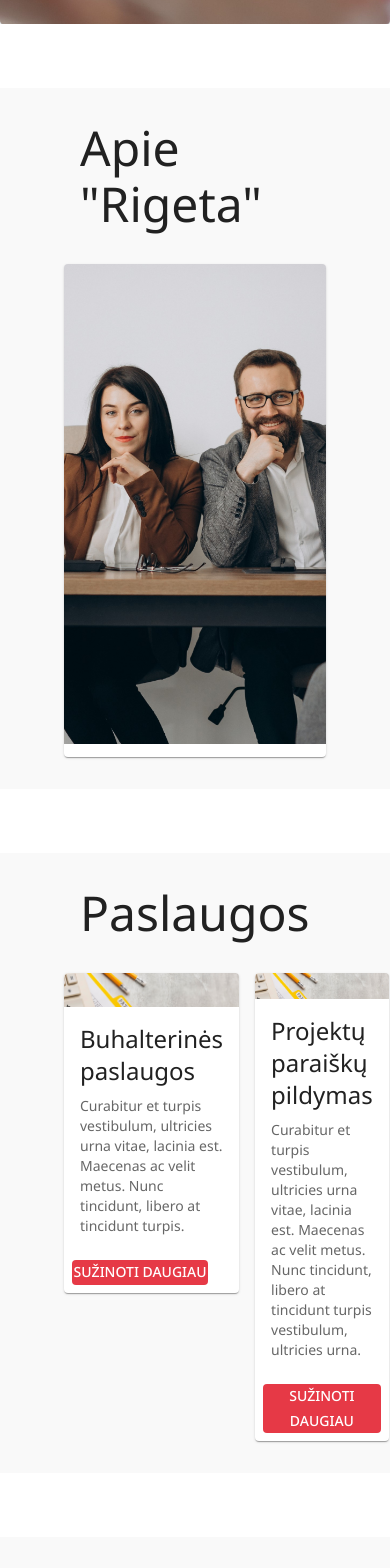
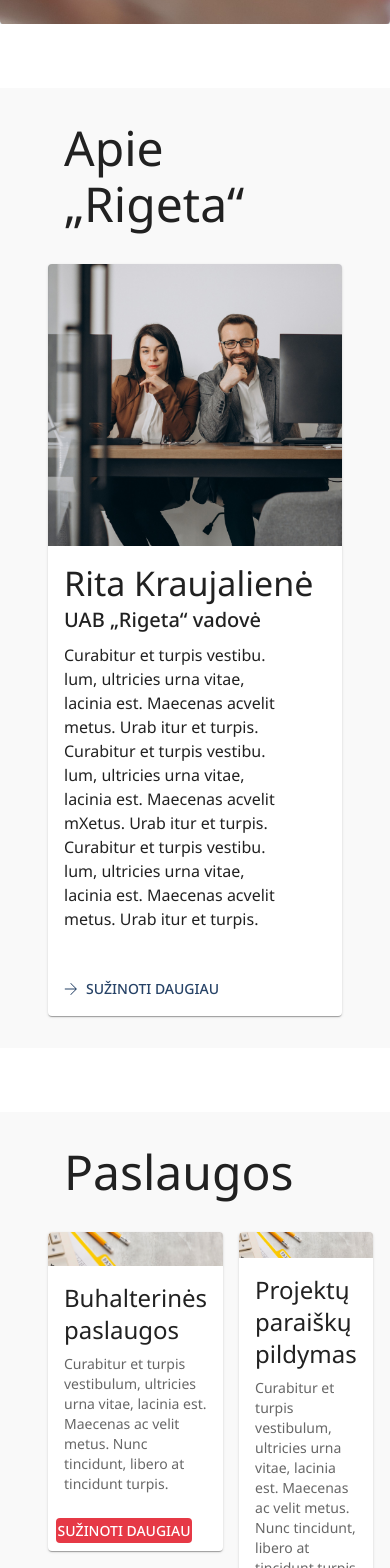
Before and after one commit to augutis44/rigetaSite, a React (Vite) app: page / in a window 390 px wide. Shown: the part 820-2388 px from the top of the page. Built offline with nearby package versions, Linux system fonts and the light colour scheme.

Commit message:
Redid About card and made it responsive

```diff
--- a/src/colorPalete.jsx
+++ b/src/colorPalete.jsx
@@ -13,6 +13,9 @@ const theme = createTheme({
     secondary: {
       main: '#F1FAEE'
     },
+    warning: {
+      main: '#E63946'
+    }
   },
   components: {
     MuiToolbar: {
--- a/src/components/AboutRigetaMain.jsx
+++ b/src/components/AboutRigetaMain.jsx
@@ -1,61 +1,69 @@
-import { Box, Button, Card, CardActions, CardContent, CardMedia, Grid, Typography } from "@mui/material";
+import { Box, Button, Card, CardActions, CardContent, CardMedia, Typography, useMediaQuery } from "@mui/material";
 import { SideBox } from "../helpers/StyledBox";
-import Buttons from "./Buttons";
+import { TfiArrowRight } from "react-icons/tfi";
+import { Link } from "react-router-dom";
+import { useTheme } from '@mui/material/styles';
 
 const AboutRigetaMain = () => {
+    const theme = useTheme();
+    const isDownLg = useMediaQuery(theme.breakpoints.down('lg'));
+    const isDownSm = useMediaQuery(theme.breakpoints.down('sm'));
+
     return (
         <SideBox>
-            <Box
-                sx={{
-                    align: 'center',
-                    margin: 'auto',
+            <Typography variant={isDownSm ? 'h3' : 'h2'} sx={{
+                marginLeft: '1rem',
+                marginBottom: '2rem',
+                fontWeight: '400'
             }}>
-
-                <Typography variant='h3' sx={{
-                    margin: '0rem 0rem 2rem 1rem'
-                }}>
-                    Apie "Rigeta"
+                Apie „Rigeta“
             </Typography>
             <Card sx={{
-                    maxWidth: '100%',
                 display: 'flex',
-                    flexDirection: 'row-reverse'
+                flexDirection: { xs: 'column', md: 'row-reverse' }//nuo maziausio xs rezio iki md maziausio rezio
             }}>
                 <CardMedia
-                        component="img"
-                        alt="green iguana"
-                        height="140"
-                        image="public\two-business-partners-working-together-office.jpg" sx={{
+                    component='img'
+                    alt='two people sitting in the office'
+                    image='public\two-business-partners-working-together-office.jpg' sx={{
                         maxHeight: '30rem',
-                            height: 'auto'
                     }}
                 />
-                    <Box >
-                        <CardContent sx={{
+                <Box sx={{
                     display: 'flex',
                     flexDirection: 'column',
+                    justifyContent: 'space-between'
                 }}>
-                            <Typography gutterBottom variant="h4" component="div">
+                    <CardContent sx={{
+                        minWidth: { xs: '100%', md: '50%' }
+                    }}>
+                        <Typography variant={isDownLg ? 'h4' : 'h3'}>
                             Rita Kraujalienė
                         </Typography>
-                            <Typography variant="h6">
-                                UAB “Rigeta” vadovė
+                        <Typography gutterBottom variant={isDownLg ? 'h6' : 'h5'} color="text.primary">
+                            UAB „Rigeta“ vadovė
                         </Typography>
-                            <Typography variant="body2" color="text.secondary">
+                        <Typography paragraph variant={isDownLg ? 'body1' : 'h6'} color="text.primary" sx={{
+                            marginRight: '3rem',
+                        }}>
                             Curabitur et turpis vestibu. lum, ultricies urna vitae, lacinia est.
                             Maecenas acvelit metus. Urab itur et turpis. Curabitur et turpis vestibu.
                             lum, ultricies urna vitae, lacinia est.
-                                Maecenas acvelit metus. Urab itur et turpis.
+                            Maecenas acvelit mXetus. Urab itur et turpis.
                             Curabitur et turpis vestibu. lum, ultricies urna vitae, lacinia est.
                             Maecenas acvelit metus. Urab itur et turpis.
                         </Typography>
                     </CardContent>
                     <CardActions>
-                            <Buttons type="red">Sužinoti daugiau</Buttons>
+                        <Link to='/about'>
+                            <Button color="primary">
+                                <TfiArrowRight style={{ marginRight: '0.5rem' }} />
+                                Sužinoti daugiau
+                            </Button>
+                        </Link>
                     </CardActions>
                 </Box>
             </Card>
-            </Box>
         </SideBox >
     );
 }
--- a/src/helpers/StyledBox.jsx
+++ b/src/helpers/StyledBox.jsx
@@ -17,7 +17,7 @@ height: 4rem
 export const SideBox = ({ children }) => {
     return (
         <Box sx={{
-            margin: { xs: '0rem 2rem', sm: '0rem 4rem', md: '0rem 8rem' }
+            padding: { xs: '0rem 1rem', sm: '0rem 2rem', md: '0rem 5rem', lg: '0rem 10rem' }
         }}>
             {children}
         </Box>
```
Also changed, not shown: src/components/MainPhoto.jsx (line endings or trailing spaces). Lines whose indentation alone changed are shown as unchanged.
